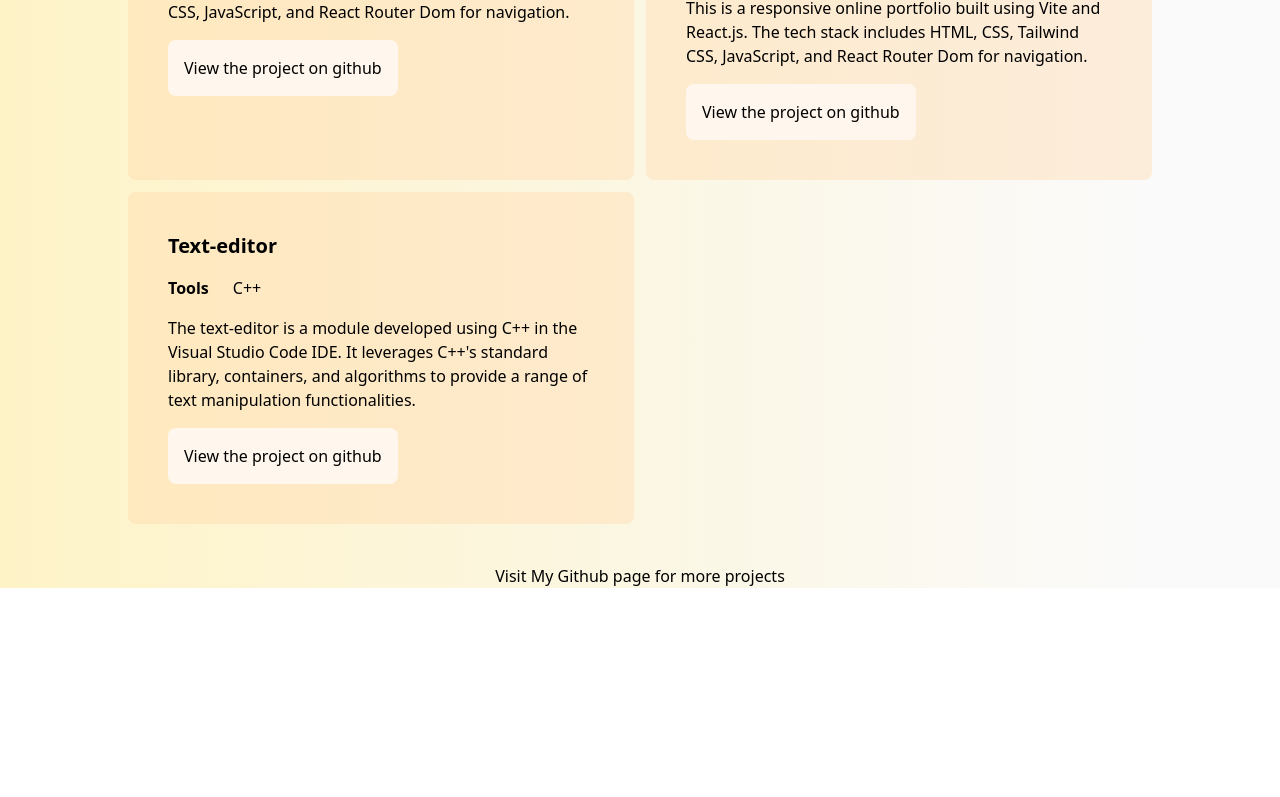
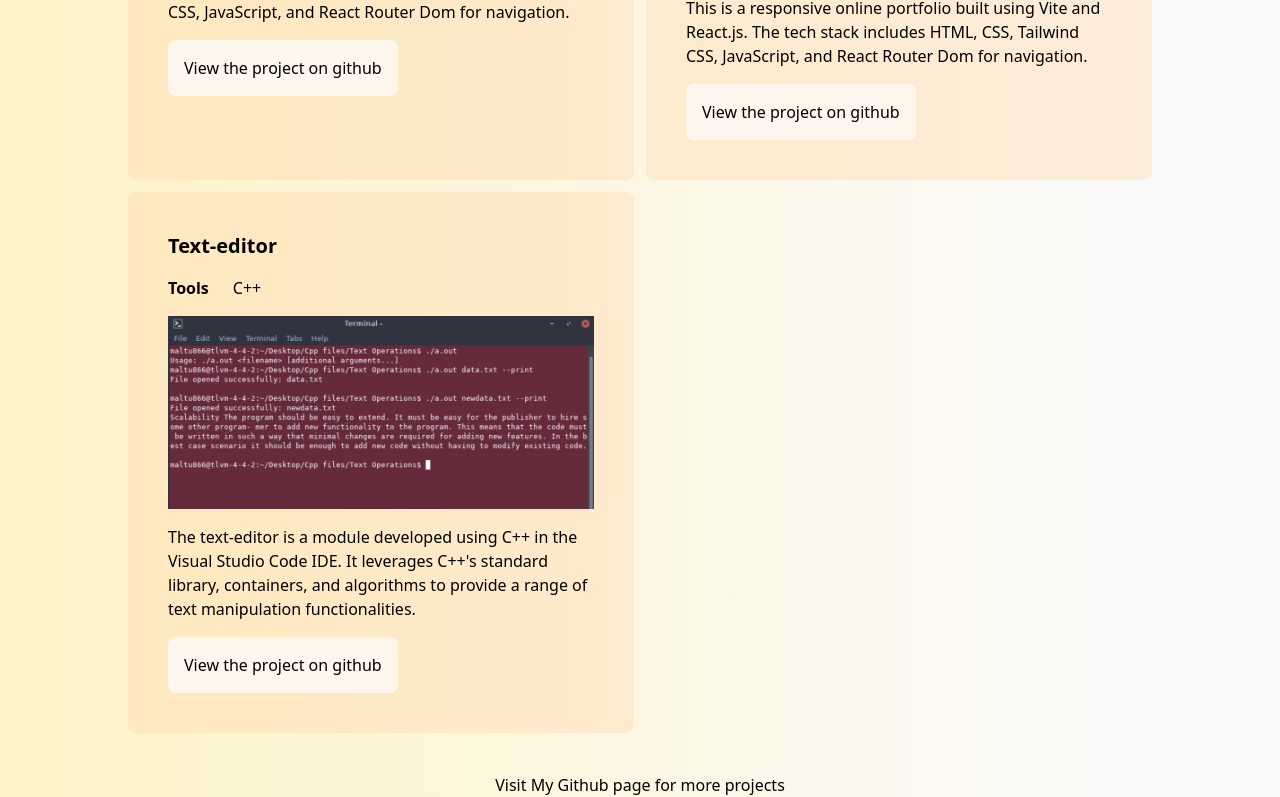
Before and after one commit to Tunzir12/tunzir, a React (Vite) app: page /#/project in a window 1280 px wide. Shown: the part 676-1473 px from the top of the page. Before the commit the page ends 1264 px from the top, so only its background shows below. Built offline with nearby package versions, Linux system fonts and the light colour scheme; a web font is replaced by a local one.

Commit message:
updating project page

```diff
--- a/src/pages/project.jsx
+++ b/src/pages/project.jsx
@@ -4,6 +4,7 @@ import python from '../assets/python-data-analysis.png'
 import portfolio from '../assets/online-portfolio.png'
 import { Link } from 'react-router-dom'
 import ModeSwitch from '../components/navbar'
+import textEditor from '../assets/text-editor.png';
 
 
 const Project = () => {
@@ -62,6 +63,7 @@ const Project = () => {
                 <h1 className='font-bold'>Tools</h1>
                 <span>C++</span>
               </div>
+              <img src={textEditor} className='w-auto' alt="" />
               <p>The text-editor is a module developed using C++ in the Visual Studio Code IDE. It leverages C++'s standard library, containers, and algorithms to provide a range of text manipulation functionalities.</p>
               <button className='p-4 bg-orange-50 rounded-lg dark:bg-fuchsia-800 dark:bg-opacity-40'><a href="https://github.com/Tunzir12/Text-editor" target='_blank'>View the project on github</a></button>
             </div>
```
Also changed, not shown: src/assets/text-editor.png (added).
